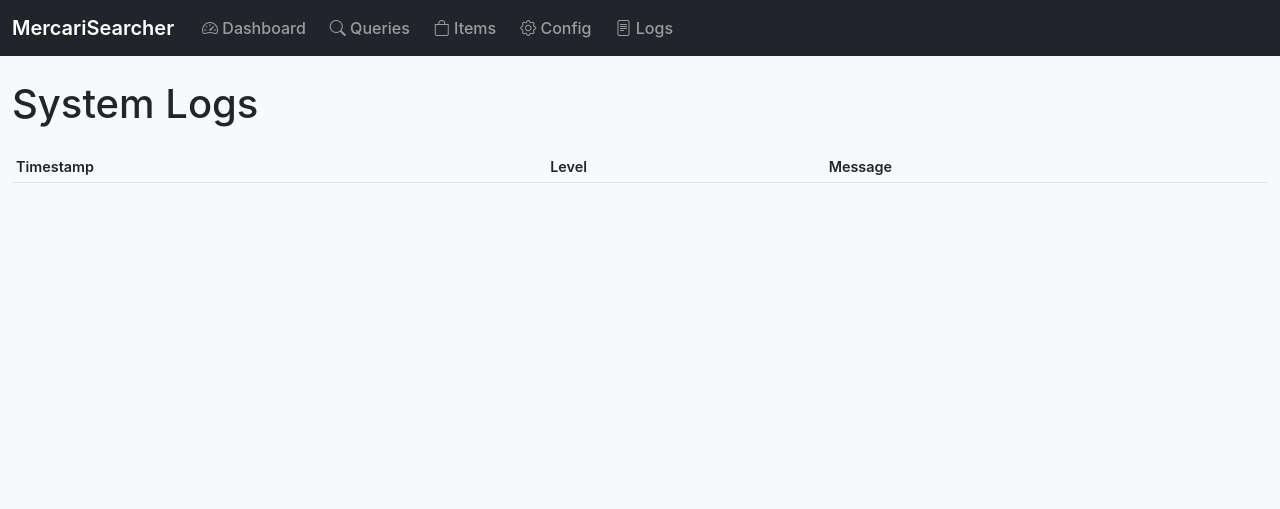
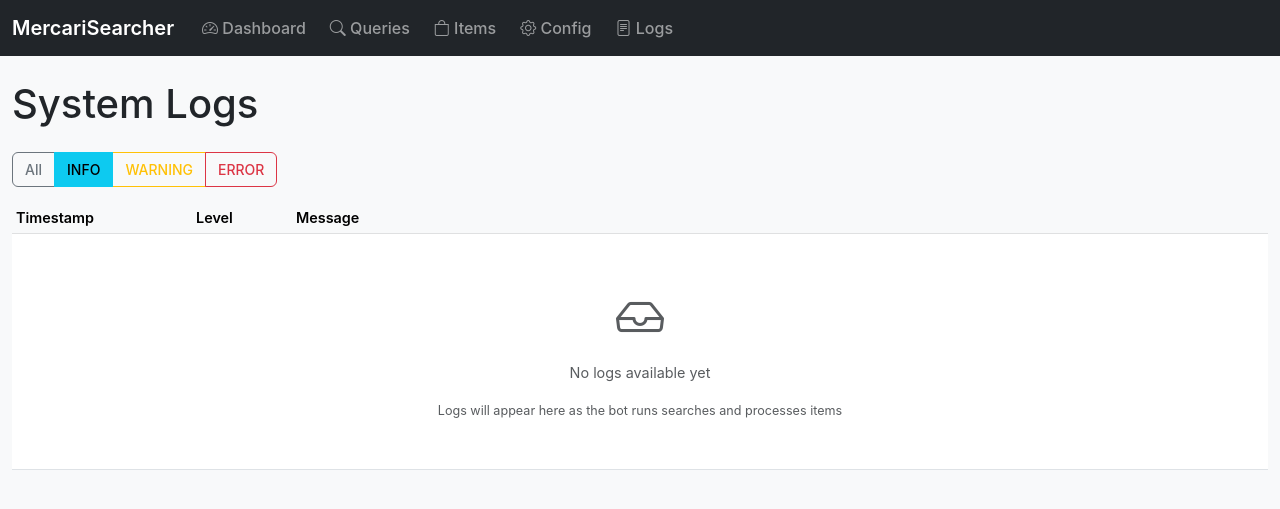
Before and after one commit to 2extndd/MRS, a Flask app: page /logs?level=INFO in a window 1280 px wide. Shown: the top 509 px of the page. Run offline with Flask 3, Linux system fonts and the light colour scheme; data that the repository does not hold is empty; some libraries are stand-ins or nearby versions.

Commit message:
Enhance logs page with filters and empty state message
- Added filter buttons for INFO, WARNING, ERROR levels
- Added empty state message when no logs are available
- Improved table styling with hover effects
- Added info alert for pagination (100 logs limit)
- Logs page now user-friendly even with no data

Note: Logs will populate when bot starts running searches

🤖 Generated with [Claude Code](https://claude.com/claude-code)

Co-Authored-By: Claude <noreply@anthropic.com>

```diff
--- a/web_ui_plugin/templates/logs.html
+++ b/web_ui_plugin/templates/logs.html
@@ -5,19 +5,30 @@
 {% block content %}
 <h1 class="mb-4">System Logs</h1>
 
+<!-- Filter Controls -->
+<div class="mb-3">
+    <div class="btn-group" role="group">
+        <a href="/logs" class="btn btn-sm btn-outline-secondary {{ 'active' if not request.args.get('level') else '' }}">All</a>
+        <a href="/logs?level=INFO" class="btn btn-sm btn-outline-info {{ 'active' if request.args.get('level') == 'INFO' else '' }}">INFO</a>
+        <a href="/logs?level=WARNING" class="btn btn-sm btn-outline-warning {{ 'active' if request.args.get('level') == 'WARNING' else '' }}">WARNING</a>
+        <a href="/logs?level=ERROR" class="btn btn-sm btn-outline-danger {{ 'active' if request.args.get('level') == 'ERROR' else '' }}">ERROR</a>
+    </div>
+</div>
+
 <div class="table-responsive">
-    <table class="table table-sm">
-        <thead>
+    <table class="table table-sm table-hover">
+        <thead class="table-light">
             <tr>
-                <th>Timestamp</th>
-                <th>Level</th>
+                <th style="width: 180px;">Timestamp</th>
+                <th style="width: 100px;">Level</th>
                 <th>Message</th>
             </tr>
         </thead>
         <tbody>
+            {% if logs %}
                 {% for log in logs %}
                 <tr>
-                <td>{{ log.timestamp }}</td>
+                    <td><small class="text-muted">{{ log.timestamp }}</small></td>
                     <td>
                         <span class="badge bg-{{ 'danger' if log.level == 'ERROR' else ('warning' if log.level == 'WARNING' else 'info') }}">
                             {{ log.level }}
@@ -26,7 +37,22 @@
                     <td>{{ log.message }}</td>
                 </tr>
                 {% endfor %}
+            {% else %}
+                <tr>
+                    <td colspan="3" class="text-center text-muted py-5">
+                        <i class="bi bi-inbox" style="font-size: 3rem;"></i>
+                        <p class="mt-2">No logs available yet</p>
+                        <small>Logs will appear here as the bot runs searches and processes items</small>
+                    </td>
+                </tr>
+            {% endif %}
         </tbody>
     </table>
 </div>
+
+{% if logs and logs|length >= 100 %}
+<div class="alert alert-info mt-3">
+    <i class="bi bi-info-circle"></i> Showing last 100 logs. Older logs are automatically cleaned up.
+</div>
+{% endif %}
 {% endblock %}
```
Lines whose indentation alone changed are shown as unchanged.
